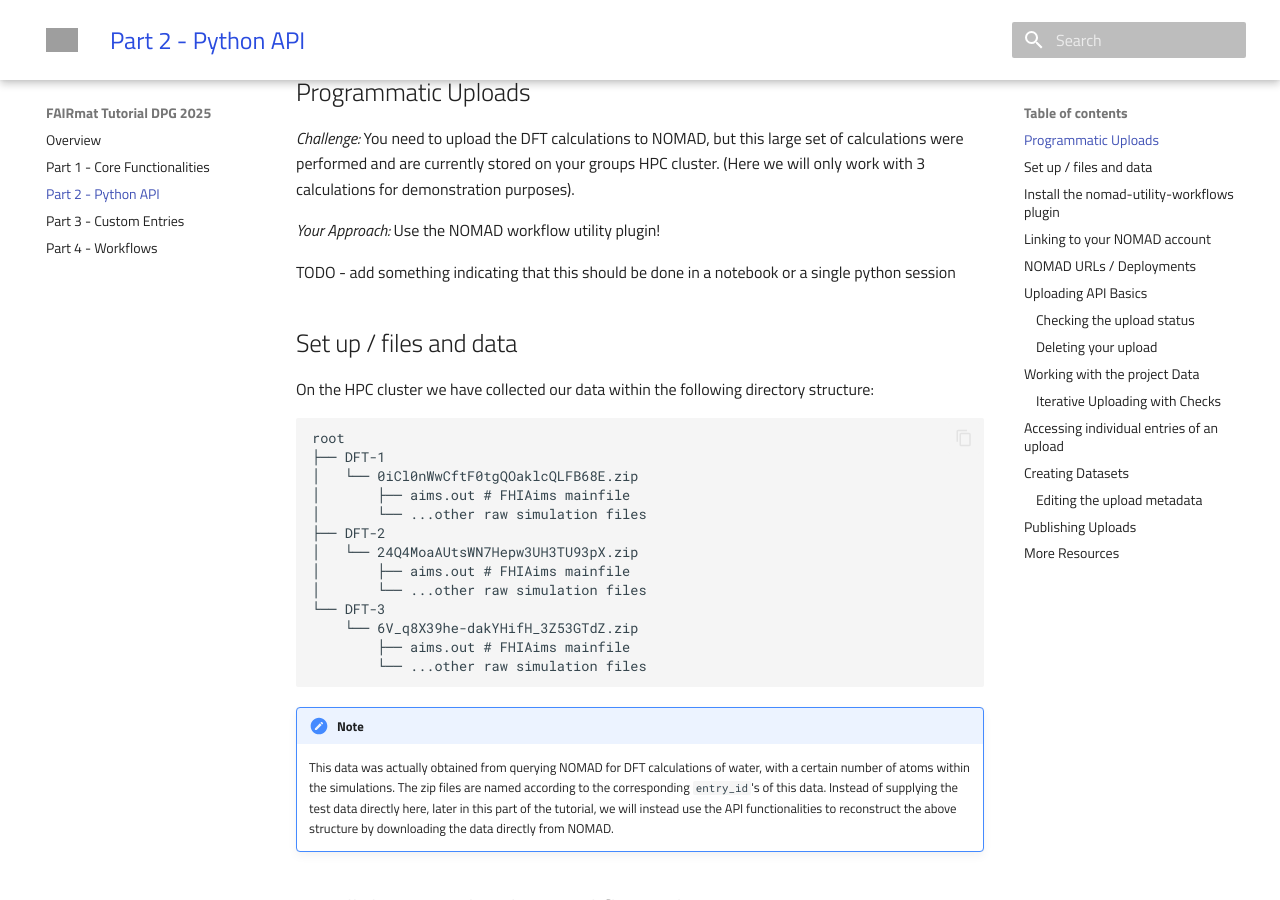
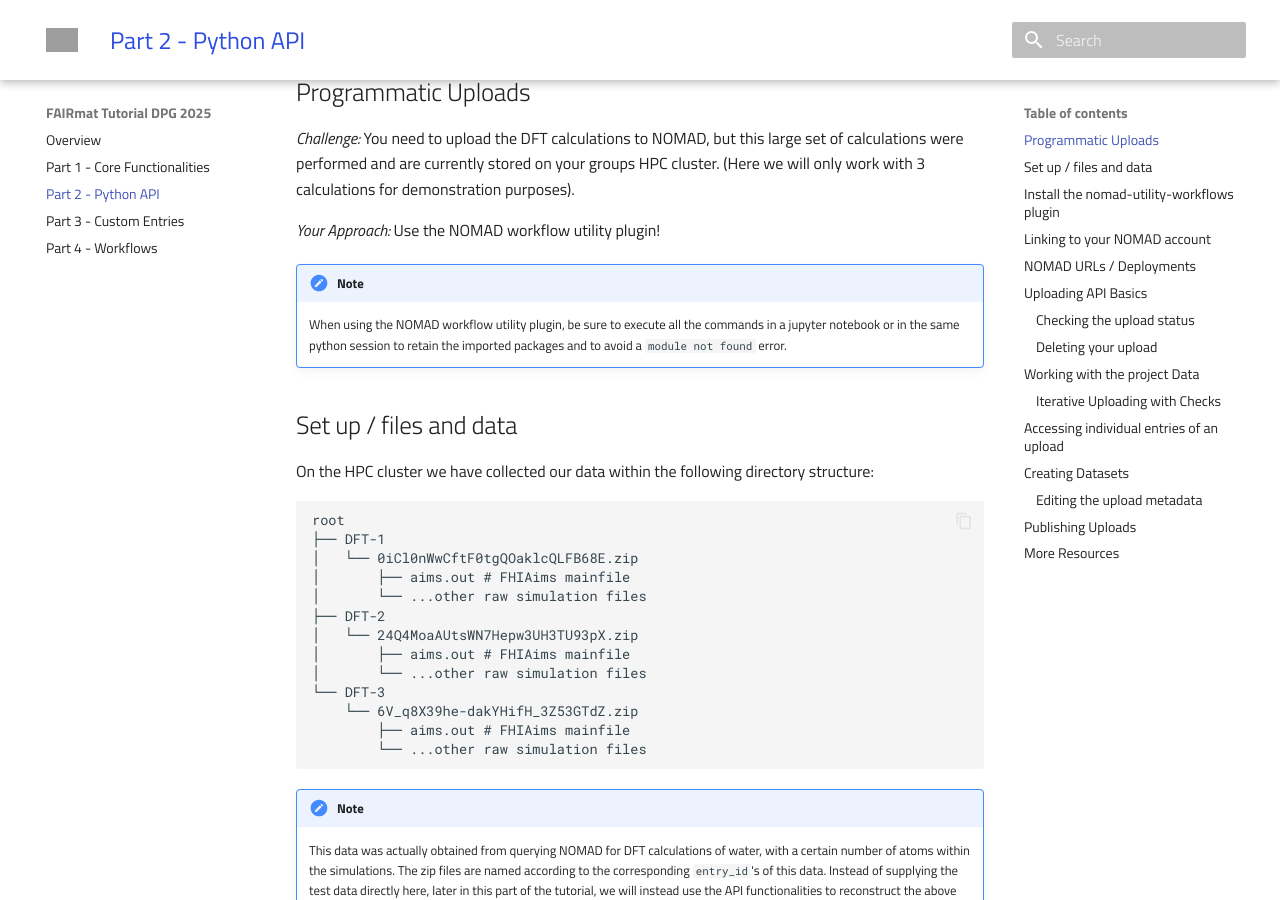
Before and after one commit to FAIRmat-NFDI/nomad-tutorial-workflows, an MkDocs documentation site: the page built from docs/api.md, in a window 1280 px wide and 900 px high, scrolled down 527 px. Built offline with MkDocs 1.6.1 and Material for MkDocs 9.7.7, drawn with Linux system fonts in a browser that asks for light colours; nearby versions of some CDN libraries; library files that are not in the unit come from our copies; grey boxes are pictures that could not be loaded.

Commit message:
remove the TODO

```diff
--- a/docs/api.md
+++ b/docs/api.md
@@ -14,7 +14,8 @@
 
 *Your Approach:* Use the NOMAD workflow utility plugin!
 
-TODO - add something indicating that this should be done in a notebook or a single python session
+!!! NOTE
+    When using the NOMAD workflow utility plugin, be sure to execute all the commands in a jupyter notebook or in the same python session to retain the imported packages and to avoid a `module not found` error.
 
 ## Set up / files and data
 
```
